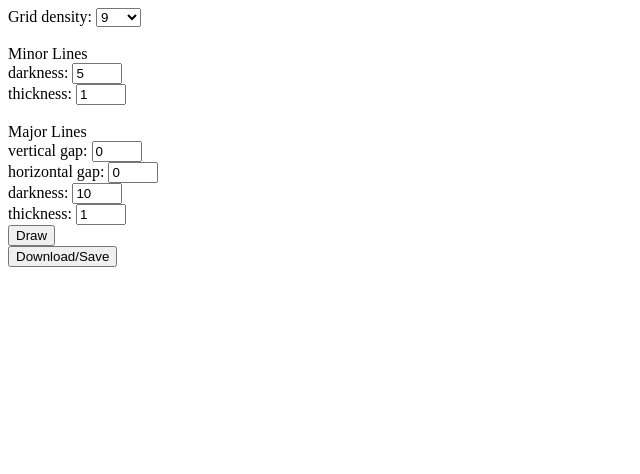
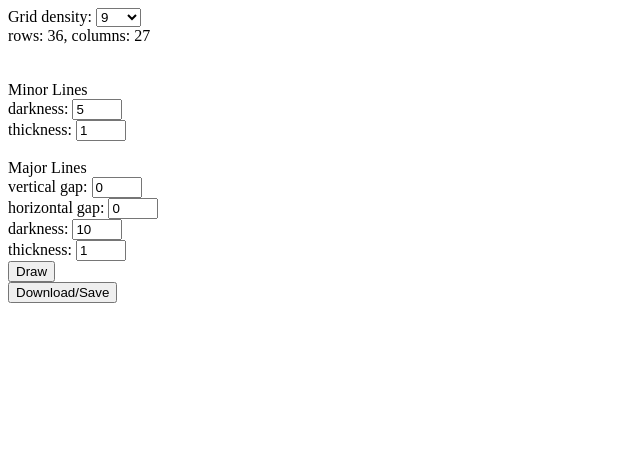
Before and after one commit to SMUsamaShah/remarkable-grid-template, a plain HTML site: page index.html in a window 1280 px wide. Shown: the whole page, without its empty margins (0-640 px from the left). Drawn offline with Linux system fonts and the light colour scheme.

Commit message:
file name and cell count

```diff
--- a/index.html
+++ b/index.html
@@ -8,6 +8,7 @@
 <body>
   <label for="grid-density">Grid density: </label>
   <select name="grid-density" id="grid-density"></select><br/>
+  <div id="cell-count">s</div><br/>
   <br/>
 
   <div>Minor Lines</div>
@@ -59,9 +60,13 @@
     for (let element of document.getElementsByTagName("input")) {
       element.addEventListener("input", draw);
     }
-    for (let element of document.getElementsByTagName("select")) {
-      element.addEventListener("input", draw);
+    showCellCount = () => {
+      document.getElementById("cell-count").innerText = `rows: ${densitySelector.value*4}, columns: ${densitySelector.value*3}`;
     }
+    showCellCount();
+    densitySelector.addEventListener("input", showCellCount);
+    densitySelector.addEventListener("input", draw);
+
 
 
     function draw() {
@@ -87,7 +92,7 @@
 
     function saveCanvasPNG(){
       let downloadLink = document.createElement('a');
-      let fileName = `grid-${densitySelector.value}.png`;
+      let fileName = `grid-${densitySelector.value*4}-${densitySelector.value*3}.png`;
       downloadLink.setAttribute('download', fileName);
       canvas.toBlob(function(blob) {
         let url = URL.createObjectURL(blob);
```
